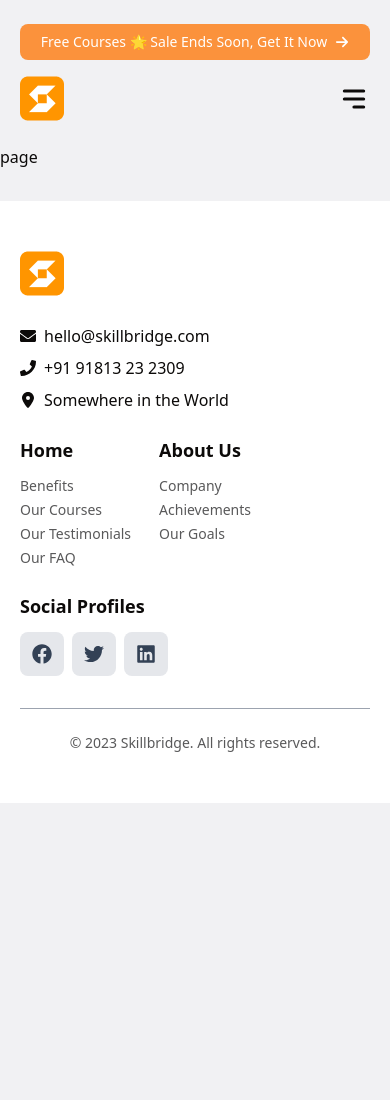
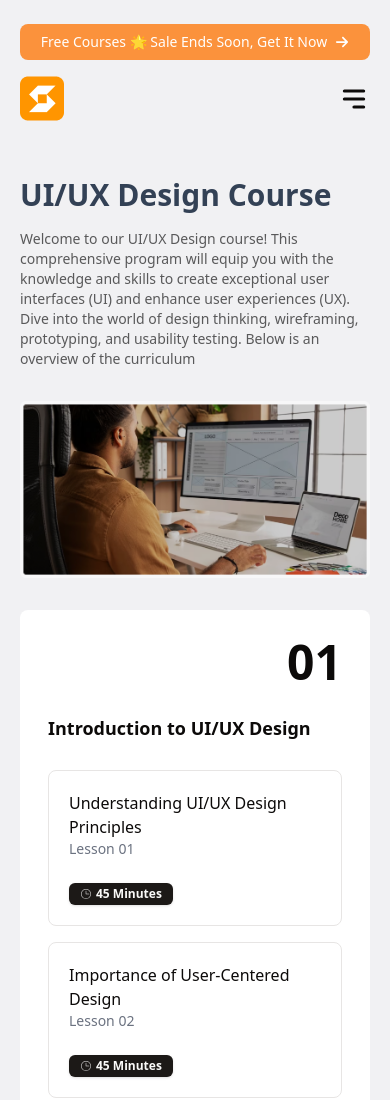
Before and after one commit to Rifkynur/modena-course, a Next.js app: page /courses/1 in a window 390 px wide. Shown: the top 1100 px of the page. Before the commit the page ends 844 px from the top, so only its background shows below. Built offline with nearby package versions, Linux system fonts and the light colour scheme.

Commit message:
add detail courses page

```diff
--- a/src/app/courses/[id]/page.tsx
+++ b/src/app/courses/[id]/page.tsx
@@ -1,7 +1,14 @@
 import React from "react";
+import Hero from "@/components/page/coursers/detailCourses/Hero";
+import CoursesStep from "@/components/page/coursers/detailCourses/CoursesStep";
 
 const page = () => {
-  return <div>page</div>;
+  return (
+    <div className="container min-h-screen">
+      <Hero />
+      <CoursesStep />
+    </div>
+  );
 };
 
 export default page;
--- a/src/app/data/courses.ts
+++ b/src/app/data/courses.ts
@@ -245,3 +245,126 @@ export const courses = [
     ],
   },
 ];
+
+export const coursesStep = [
+  {
+    id: "01",
+    title: "Introduction to UI/UX Design",
+    steps: [
+      {
+        id: 1,
+        title: "Understanding UI/UX Design Principles",
+        desc: "Lesson 01",
+        time: "45 Minutes",
+      },
+      {
+        id: 2,
+        title: "Importance of User-Centered Design",
+        desc: "Lesson 02",
+        time: "45 Minutes",
+      },
+      {
+        id: 3,
+        title: "The Role of UI/UX Design in Product Development",
+        desc: "Lesson 03",
+        time: "45 Minutes",
+      },
+    ],
+  },
+  {
+    id: "02",
+    title: "User Research and Analysis",
+    steps: [
+      {
+        id: 1,
+        title: "Conducting User Research and Interviews",
+        desc: "Lesson 01",
+        time: "1 Hour",
+      },
+      {
+        id: 2,
+        title: "Analyzing User Needs and Behavior",
+        desc: "Lesson 02",
+        time: "1 Hour",
+      },
+      {
+        id: 3,
+        title: "Creating User Personas and Scenarios",
+        desc: "Lesson 03",
+        time: "45 Minutes",
+      },
+    ],
+  },
+  {
+    id: "03",
+    title: "Wireframing and Prototyping",
+    steps: [
+      {
+        id: 1,
+        title: "Introduction to Wireframing Tools and Techniques",
+        desc: "Lesson 01",
+        time: "1 Hour",
+      },
+      {
+        id: 2,
+        title: "Creating Low-Fidelity Wireframes",
+        desc: "Lesson 02",
+        time: "1 Hour",
+      },
+      {
+        id: 3,
+        title: "Prototyping and Interactive Mockups",
+        desc: "Lesson 03",
+        time: "45 Minutes",
+      },
+    ],
+  },
+  {
+    id: "04",
+    title: "Visual Design and Branding",
+    steps: [
+      {
+        id: 1,
+        title: "Color Theory and Typography in UI Design",
+        desc: "Lesson 01",
+        time: "1 Hour",
+      },
+      {
+        id: 2,
+        title: "Visual Hierarchy and Layout Design",
+        desc: "Lesson 02",
+        time: "1 Hour",
+      },
+      {
+        id: 3,
+        title: "Creating a Strong Brand Identity",
+        desc: "Lesson 03",
+        time: "45 Minutes",
+      },
+    ],
+  },
+  {
+    id: "05",
+    title: "Usability Testing and Iteration",
+    steps: [
+      {
+        id: 1,
+        title: "Usability Testing Methods and Techniques",
+        desc: "Lesson 01",
+        time: "1 Hour",
+      },
+      {
+        id: 2,
+        title: "Analyzing Usability Test Results",
+        desc: "Lesson 02",
+        time: "1 Hour",
+      },
+      {
+        id: 3,
+        title: "Iterating and Improving UX Designs",
+        desc: "Lesson 03",
+        time: "45 Minutes",
+      },
+    ],
+  },
+];
--- a/src/components/page/coursers/CoursersCard.tsx
+++ b/src/components/page/coursers/CoursersCard.tsx
@@ -1,6 +1,8 @@
+"use client";
 import React from "react";
 import { Button } from "@/components/ui/button";
 import { Badge } from "@/components/ui/badge";
+import { useRouter } from "next/navigation";
 
 type step = {
   id?: number;
@@ -34,6 +36,10 @@ const CoursersCard = ({
   time,
   teacher,
 }: CoursesProps) => {
+  const router = useRouter();
+  const handleToDetailCourse = (id?: number) => {
+    router.push(`/courses/${id}`);
+  };
   return (
     <div className="p-6 bg-white rounded-lg flex flex-col gap-4 md:gap-7">
       <div className="flex flex-col items-start gap-5 md:flex-row md:items-end md:justify-between">
@@ -45,7 +51,10 @@ const CoursersCard = ({
             {desc}
           </p>
         </div>
-        <Button className="bg-gray-50 border text-black font-medium hover:bg-slate-200 lg:text-lg">
+        <Button
+          className="bg-gray-50 border text-black font-medium hover:bg-slate-200 lg:text-lg"
+          onClick={() => handleToDetailCourse(id)}
+        >
           View Course
         </Button>
       </div>
--- a/src/components/page/coursers/Courses.tsx
+++ b/src/components/page/coursers/Courses.tsx
@@ -16,6 +16,7 @@ const Courses = () => {
             steps={data.steps}
             time={data.time}
             title={data.title}
+            id={data.id}
           />
         ))}
       </div>
--- /dev/null
+++ b/src/components/page/coursers/detailCourses/CoursesStep.tsx
@@ -0,0 +1,20 @@
+import React from "react";
+import CoursesStepCard from "./CoursesStepCard";
+import { coursesStep } from "@/app/data/courses";
+
+const CoursesStep = () => {
+  return (
+    <div className="py-8 md:py-10 lg:py-20 grid grid-cols-1 md:grid-cols-2 gap-5 md:gap-8">
+      {coursesStep.map((data) => (
+        <CoursesStepCard
+          id={data.id}
+          steps={data.steps}
+          title={data.title}
+          key={data.id}
+        />
+      ))}
+    </div>
+  );
+};
+
+export default CoursesStep;
--- /dev/null
+++ b/src/components/page/coursers/detailCourses/CoursesStepCard.tsx
@@ -0,0 +1,44 @@
+import React from "react";
+import { Badge } from "@/components/ui/badge";
+import { CiClock2 } from "react-icons/ci";
+
+type step = {
+  id?: number;
+  title: string;
+  desc: string;
+  time: string;
+};
+type CoursesStepCardProps = {
+  id: string;
+  title: string;
+  steps: step[];
+};
+
+const CoursesStepCard = ({ id, steps, title }: CoursesStepCardProps) => {
+  return (
+    <div className="rounded-lg bg-white p-7 flex flex-col gap-7 lg:gap-10">
+      <h1 className="text-5xl font-bold text-end lg:text-6xl">{id}</h1>
+      <h2 className="text-lg font-semibold lg:text-xl">{title}</h2>
+      <div className="flex flex-col gap-4">
+        {steps.map((data) => {
+          return (
+            <div
+              className="p-5 rounded-lg border flex flex-col gap-6 items-start lg:flex-row lg:items-center lg:justify-between"
+              key={data.id}
+            >
+              <div>
+                <p className="font-medium">{data.title}</p>
+                <p className="text-gray-500 text-sm">{data.desc}</p>
+              </div>
+              <Badge className="">
+                <CiClock2 className="me-1" /> {data.time}
+              </Badge>
+            </div>
+          );
+        })}
+      </div>
+    </div>
+  );
+};
+
+export default CoursesStepCard;
--- /dev/null
+++ b/src/components/page/coursers/detailCourses/Hero.tsx
@@ -0,0 +1,25 @@
+import React from "react";
+
+const Hero = () => {
+  return (
+    <>
+      <div className="flex flex-col gap-4 md:flex-row md:gap-4 md:justify-between py-8 md:py-10 lg:py-20">
+        <h1 className="text-slate-700 font-semibold text-3xl md:w-[400px] lg:w-[700px] lg:text-5xl">
+          UI/UX Design Course
+        </h1>
+        <p className="text-[#59595A] text-sm md:max-w-[350px] lg:max-w-[600px] lg:text-lg">
+          Welcome to our UI/UX Design course! This comprehensive program will
+          equip you with the knowledge and skills to create exceptional user
+          interfaces (UI) and enhance user experiences (UX). Dive into the world
+          of design thinking, wireframing, prototyping, and usability testing.
+          Below is an overview of the curriculum
+        </p>
+      </div>
+      <div>
+        <img src="/detailCourses/container.png" alt="" />
+      </div>
+    </>
+  );
+};
+
+export default Hero;
```
Also changed, not shown: public/detailCourses/Container.png (added).
